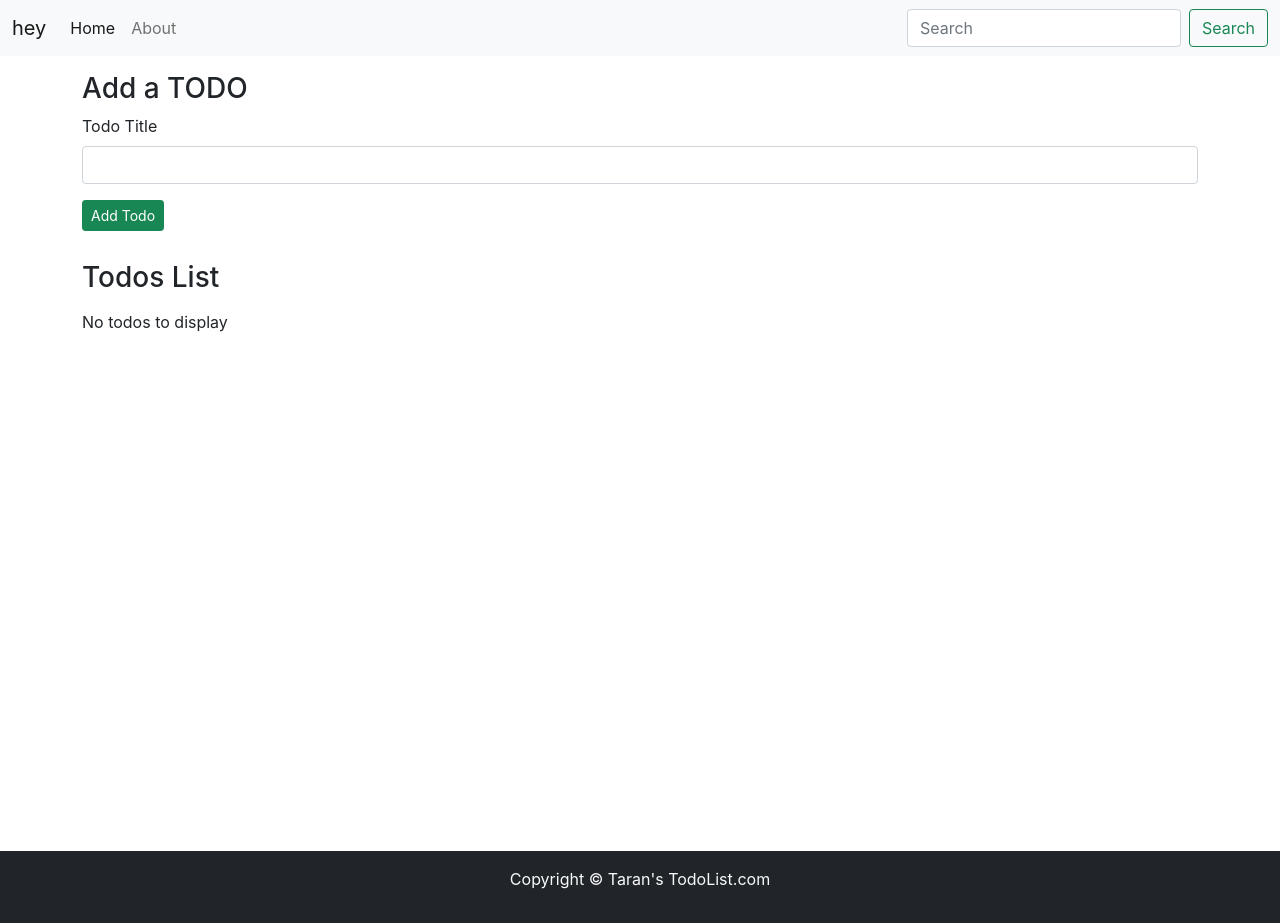
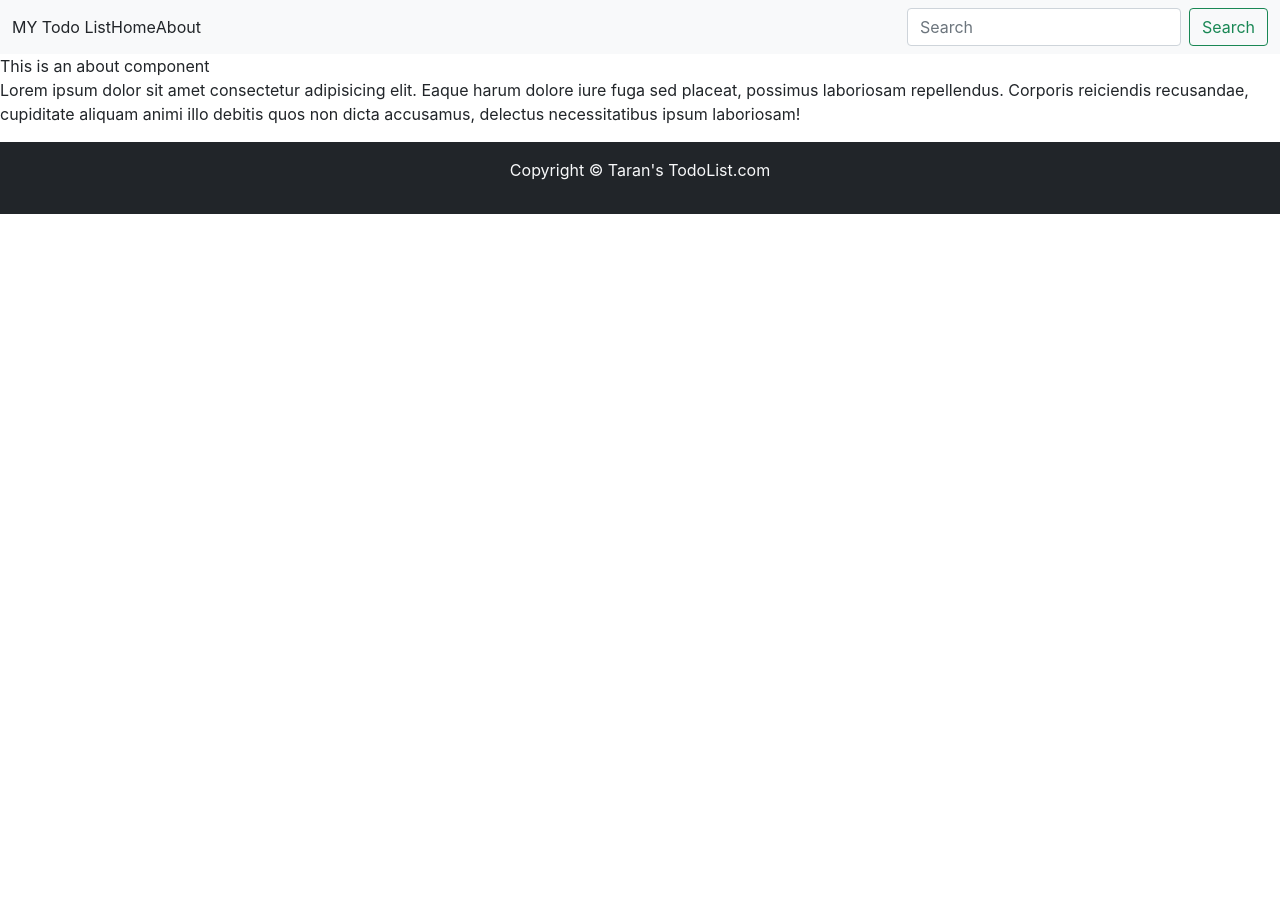
Before and after one commit to singhtaran1005/to-do-using-js-, a React (Create React App) app: page /about in a window 1280 px wide. After the commit the page ends 800 px from the top, so only its background shows below. Built offline with nearby package versions, Linux system fonts and the light colour scheme.

Commit message:
added_routing

```diff
--- a/src/App.js
+++ b/src/App.js
@@ -5,7 +5,10 @@ import Header from "./components/header";
 import { Todos } from "./components/todos";
 import { Footer } from "./components/footer";
 import { Add_todo } from "./components/add_todo";
+import { About } from "./components/about";
 import React, { useState, useEffect } from "react";
+
+import { BrowserRouter as Router, Switch, Route } from "react-router-dom";
 
 function App() {
   //checking for null
@@ -29,9 +32,9 @@ function App() {
   };
 
   const addTodo = (title) => {
-    console.log("Add title", title);
+    // console.log("Add title", title);
     let no;
-    if (todos.length == 0) {
+    if (todos.length === 0) {
       no = 1;
     } else {
       no = todos[todos.length - 1].no + 1; //add todos number
@@ -41,7 +44,7 @@ function App() {
       title: title,
     };
     setTodos([...todos, myTodo]);
-    console.log(myTodo);
+    // console.log(myTodo);
 
     //if undefined change to json format todos ->
 
@@ -78,10 +81,29 @@ function App() {
 
   return (
     <>
-      <Header title="hey" />
-      <Add_todo addTodo={addTodo}></Add_todo>
-      <Todos todos={todos} onDelete={onDelete} />
-      <Footer></Footer>
+      <Router>
+        <Header title="MY Todo List" />
+
+        <Switch>
+          <Route
+            exact
+            path="/"
+            render={() => {
+              return (
+                <>
+                  <Add_todo addTodo={addTodo}></Add_todo>
+                  <Todos todos={todos} onDelete={onDelete} />
+                </>
+              );
+            }}
+          ></Route>
+          <Route exact path="/about">
+            <About/>
+          </Route>
+        </Switch>
+
+        <Footer></Footer>
+      </Router>
     </>
   );
 }
--- /dev/null
+++ b/src/components/about.js
@@ -0,0 +1,15 @@
+import React from "react";
+
+export const About = () => {
+  return (
+    <div>
+      This is an about component
+      <p>
+        Lorem ipsum dolor sit amet consectetur adipisicing elit. Eaque harum
+        dolore iure fuga sed placeat, possimus laboriosam repellendus. Corporis
+        reiciendis recusandae, cupiditate aliquam animi illo debitis quos non
+        dicta accusamus, delectus necessitatibus ipsum laboriosam!
+      </p>
+    </div>
+  );
+};
--- a/src/components/header.js
+++ b/src/components/header.js
@@ -1,34 +1,53 @@
-import React from 'react'
-import PropTypes from 'prop-types'
-
-
+import React from "react";
+import PropTypes from "prop-types";
+import { BrowserRouter as Link } from "react-router-dom";
 
 export default function Header(props) {
   return (
     // return (
-    // <div className="App">
+    // <div classNameName="App">
     //   {/* <h3>fjak</h3> */
     //     9}
     // </div>
-    <nav class="navbar navbar-expand-lg navbar-light bg-light">
-      <div class="container-fluid">
-        <a class="navbar-brand" href="#">{props.title}</a>
-        <button class="navbar-toggler" type="button" data-bs-toggle="collapse" data-bs-target="#navbarSupportedContent" aria-controls="navbarSupportedContent" aria-expanded="false" aria-label="Toggle navigation">
-          <span class="navbar-toggler-icon"></span>
+    <nav className="navbar navbar-expand-lg navbar-light bg-light">
+      <div className="container-fluid">
+        <Link className="navbar-brand" to="/">
+          {props.title}
+        </Link>
+        <button
+          className="navbar-toggler"
+          type="button"
+          data-bs-toggle="collapse"
+          data-bs-target="#navbarSupportedContent"
+          aria-controls="navbarSupportedContent"
+          aria-expanded="false"
+          aria-label="Toggle navigation"
+        >
+          <span className="navbar-toggler-icon"></span>
         </button>
-        <div class="collapse navbar-collapse" id="navbarSupportedContent">
-          <ul class="navbar-nav me-auto mb-2 mb-lg-0">
-            <li class="nav-item">
-              <a class="nav-link active" aria-current="page" href="#">Home</a>
+        <div className="collapse navbar-collapse" id="navbarSupportedContent">
+          <ul className="navbar-nav me-auto mb-2 mb-lg-0">
+            <li className="nav-item">
+              <Link className="nav-link active" aria-current="page" to="/">
+                Home
+              </Link>
             </li>
-            <li class="nav-item">
-              <a class="nav-link" href="#">About</a>
+            <li className="nav-item">
+              <Link className="nav-link" to="/about">
+                About
+              </Link>
             </li>
-
           </ul>
-          <form class="d-flex">
-            <input class="form-control me-2" type="search" placeholder="Search" aria-label="Search" />
-            <button class="btn btn-outline-success" type="submit">Search</button>
+          <form className="d-flex">
+            <input
+              className="form-control me-2"
+              type="search"
+              placeholder="Search"
+              aria-label="Search"
+            />
+            <button className="btn btn-outline-success" type="submit">
+              Search
+            </button>
           </form>
         </div>
       </div>
@@ -37,9 +56,9 @@ export default function Header(props) {
   );
 }
 Header.defaultProps = {
-  title: "Your title here"
-}
+  title: "Your title here",
+};
 
 Header.propTypes = {
-  title: PropTypes.string
-}
+  title: PropTypes.string,
+};
--- a/src/components/todos.js
+++ b/src/components/todos.js
@@ -18,11 +18,11 @@ export const Todos = (props) => {
                 props.todos.length === 0 ? "No todos to display" :
                     props.todos.map((todo) => {
                         return (
-                            <>
+
                                 <Work todo={todo} key={todo.no} onDelete={props.onDelete} />
-                                <hr />
 
-                            </>)
+
+                            )
                     })
                 // )
             }
--- a/src/components/work.js
+++ b/src/components/work.js
@@ -2,12 +2,15 @@ import React from 'react'
 
 export const Work = ({ todo, onDelete }) => {
     return (
+        <>
         <div>
             <ul>
                 <h1>{todo.no} . {todo.title}</h1>
             </ul>
             <button className="btn-danger" onClick={() => { onDelete(todo) }}>DELETE</button>
         </div>
+        <hr/>
+        </>
     )
 }
 
```
